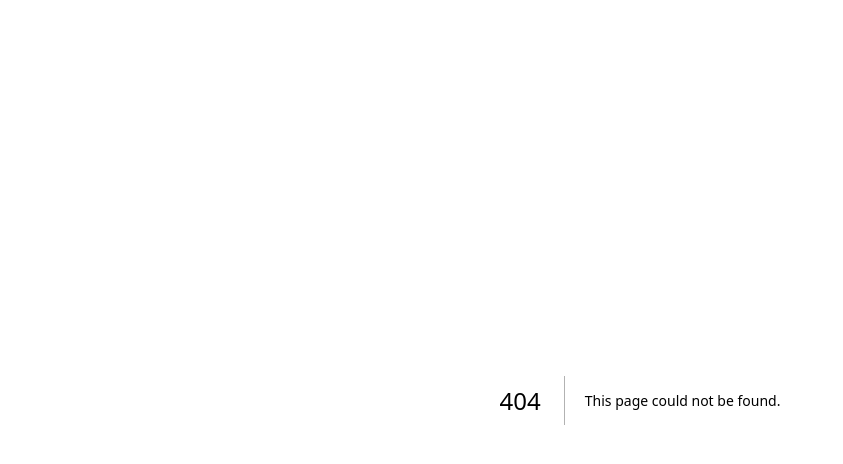
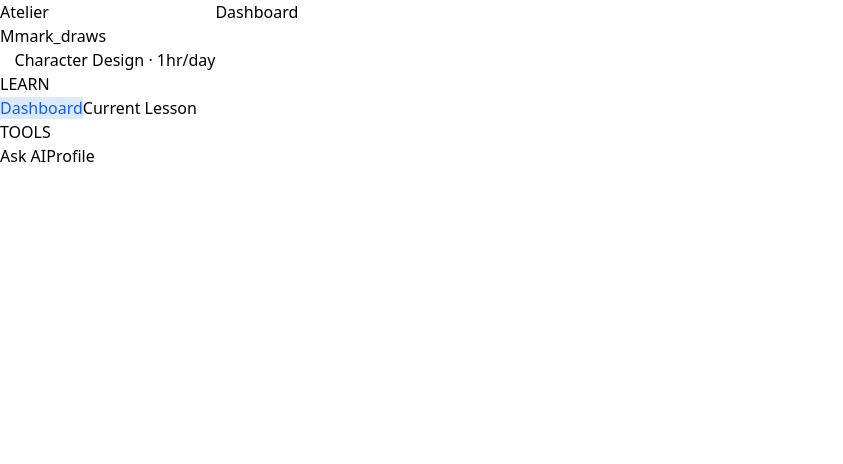
Before and after one commit to mrunkle01/Capstone, a Next.js app in the folder frontend/: page /dashboard in a window 1280 px wide. Before the commit this address had no page. Shown: the top 464 px of the page, without its empty margins (0-843 px from the left). Built offline with nearby package versions, Linux system fonts and the light colour scheme.

Commit message:
Sidebar Skeleton

```diff
--- /dev/null
+++ b/frontend/app/(dashboard)/dashboard/page.tsx
@@ -0,0 +1,6 @@
+
+export default function Dashboard() {
+    return(
+        <div>Dashboard</div>
+    )
+}
--- /dev/null
+++ b/frontend/app/(dashboard)/layout.tsx
@@ -0,0 +1,16 @@
+import Sidebar from "@/components/dashboard/SideBar";
+
+type Props = {
+    children: React.ReactNode
+}
+
+export default function DashboardLayout({children}: Props) {
+    return (
+        <div className="flex min-h-screen">
+            <Sidebar/>
+            <div className="flex-1">
+                {children}
+            </div>
+        </div>
+    )
+}
--- /dev/null
+++ b/frontend/app/(dashboard)/lessons/page.tsx
@@ -0,0 +1,6 @@
+
+export default function Lessons(){
+    return (
+        <div className="flex flex-row">Lessons</div>
+    )
+}
--- /dev/null
+++ b/frontend/components/dashboard/NavLink.tsx
@@ -0,0 +1,22 @@
+"use client"
+import Link from "next/link"
+import { usePathname } from "next/navigation"
+
+type Props = {
+    href: string
+    label: string
+}
+
+export default function NavLink({ href, label }: Props) {
+    const pathname = usePathname()
+    const isActive = pathname === href
+
+    return (
+        <Link
+            href={href}
+            className={isActive ? "bg-blue-100 text-blue-600" : ""}
+        >
+            {label}
+        </Link>
+    )
+}
--- /dev/null
+++ b/frontend/components/dashboard/SideBar.tsx
@@ -0,0 +1,36 @@
+"use client"
+import Link from "next/link"
+import NavLink from "@/components/dashboard/NavLink";
+
+export default function Sidebar() {
+    return (
+        <div className="flex flex-col min-h-screen">
+
+            <header>Atelier</header>
+
+            {/* User Card */}
+            <div className="flex flex-row">
+                <div>M</div>
+                <div className="flex flex-col">
+                    <span>mark_draws</span>
+                    <span>Character Design · 1hr/day</span>
+                </div>
+            </div>
+
+            {/* Learn */}
+            <div>
+                <p>LEARN</p>
+                <NavLink href="/dashboard" label="Dashboard" />
+                <NavLink href="/lessons" label="Current Lesson" />
+            </div>
+
+            {/* Tools */}
+            <div>
+                <p>TOOLS</p>
+                <NavLink href="/chat" label="Ask AI" />
+                <NavLink href="/profile" label="Profile" />
+            </div>
+
+        </div>
+    )
+}
```
Also changed, not shown: 1 other file (tests, documents, lock files or other folders).
